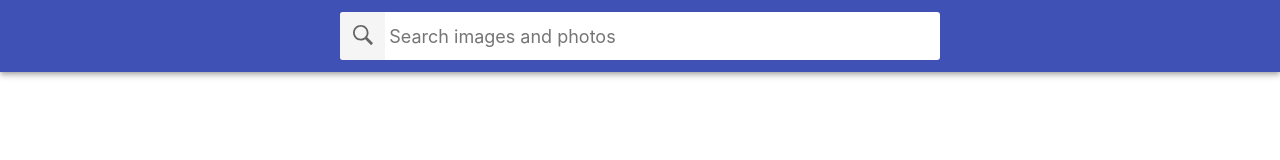
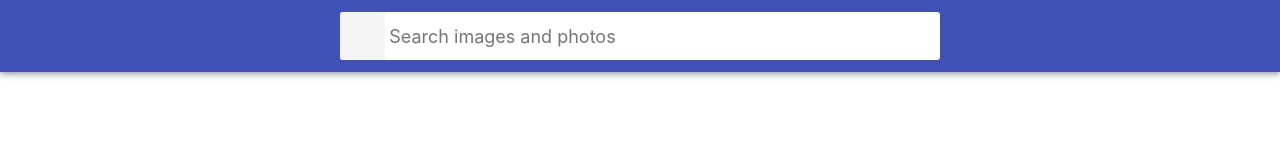
Before and after one commit to Valerka4052/goit-react-hw-03-image-finder, a React (Create React App) app: page / in a window 1280 px wide. Shown: the top 160 px of the page. Built offline with nearby package versions, Linux system fonts and the light colour scheme.

Commit message:
Update Searchbar.jsx

```diff
--- a/src/components/Searchbar/Searchbar.jsx
+++ b/src/components/Searchbar/Searchbar.jsx
@@ -4,7 +4,7 @@ import PropTypes from 'prop-types';
 import { Component } from 'react';
 import { Header, Form, Button, ButtonLabel, Field } from './Searchbar.styled';
 
-import { ReactComponent as SearchIcon } from "../icons/search.svg";
+// import { ReactComponent as SearchIcon } from "../icons/search.svg";
 
 export class SearchBar extends Component {
     static propTypes = {
@@ -28,7 +28,8 @@ const validationSchema = Yup.object({
                   validationSchema={validationSchema}
               >
                   <Form>
-                      <Button type="submit"><SearchIcon width={20} height={20} />
+                      <Button type="submit">
+                          {/* <SearchIcon width={20} height={20} /> */}
                           <ButtonLabel ></ButtonLabel>
                       </Button>
                       <Field
```
